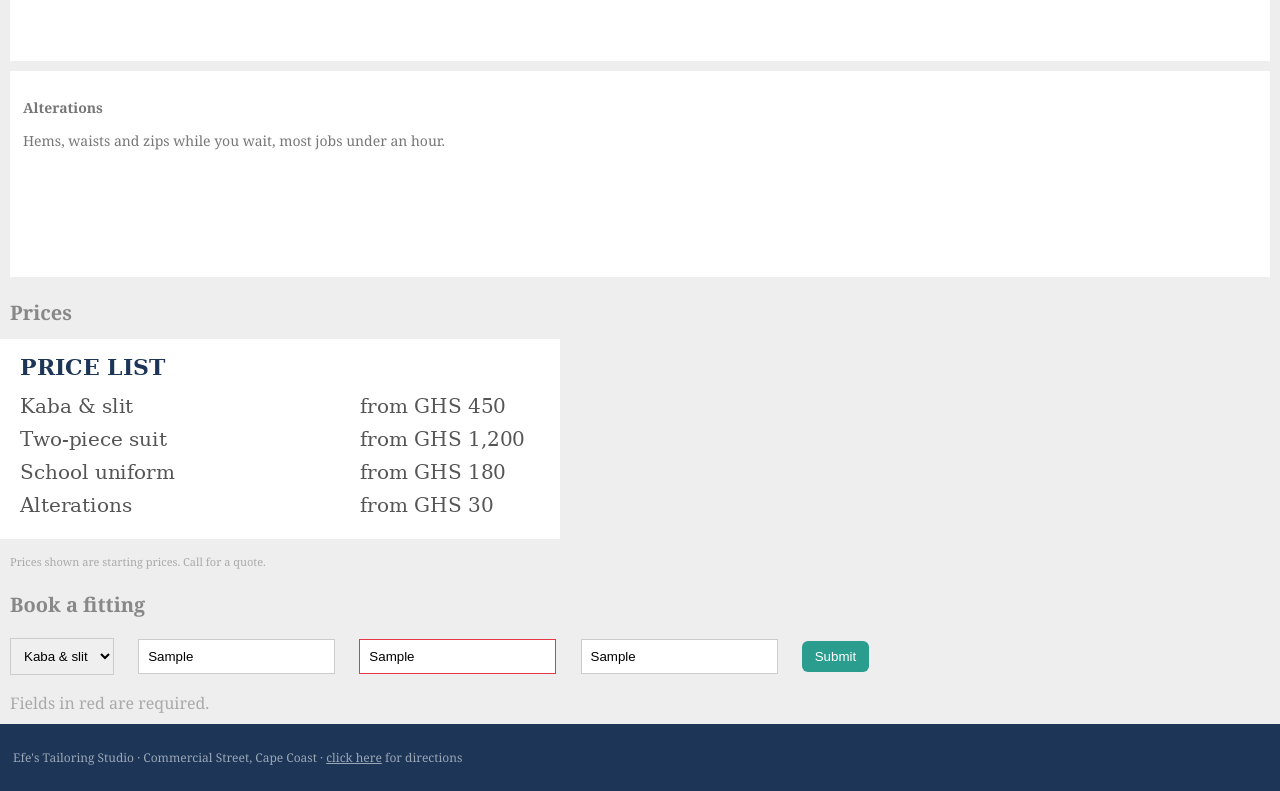
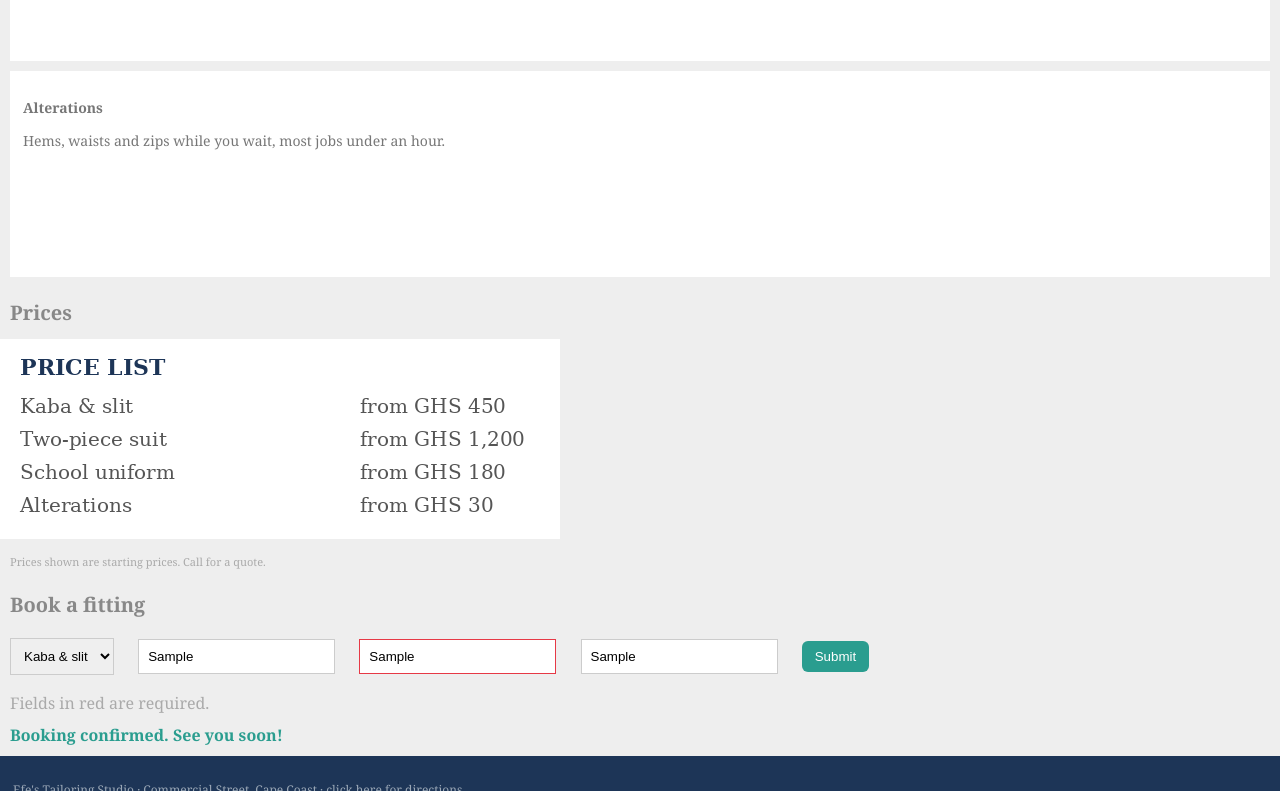
Before and after one commit to easaber/efe-tailoring, a plain HTML site: page index.html in a window 1280 px wide. Both pictures are taken after typing "Sample", "Sample", "Sample" into the empty fields and a click on the button "Submit". Shown: the part 687-1478 px from the top of the page. Drawn offline with Linux system fonts and the light colour scheme.

Commit message:
Wire up booking form submission

```diff
--- a/index.html
+++ b/index.html
@@ -75,5 +75,7 @@
 <div class="footer">
   <p>Efe's Tailoring Studio · Commercial Street, Cape Coast · <a href="#">click here</a> for directions</p>
 </div>
+
+<script src="script.js"></script>
 </body>
 </html>
--- /dev/null
+++ b/script.js
@@ -0,0 +1,33 @@
+// Efe's Tailoring Studio - booking, size guide and saved garments
+
+function sendBookingRequest(booking) {
+  return new Promise(function (resolve) {
+    setTimeout(function () {
+      resolve(booking);
+    }, 1500);
+  });
+}
+
+function bookFitting() {
+  const garment = document.getElementById('bookGarment').value;
+  const name = document.getElementById('bookName').value.trim();
+  const phone = document.getElementById('bookPhone').value.trim();
+  const day = document.getElementById('bookDay').value.trim();
+  const errorEl = document.getElementById('bookError');
+
+  errorEl.textContent = '';
+
+  if (name === '') {
+    errorEl.textContent = 'Please enter your name.';
+    return;
+  }
+
+  const booking = { garment: garment, name: name, phone: phone, day: day };
+
+  sendBookingRequest(booking).then(function () {
+    const msg = document.createElement('p');
+    msg.className = 'booking-confirm';
+    msg.textContent = 'Booking confirmed. See you soon!';
+    document.getElementById('bookMessages').appendChild(msg);
+  });
+}
```
